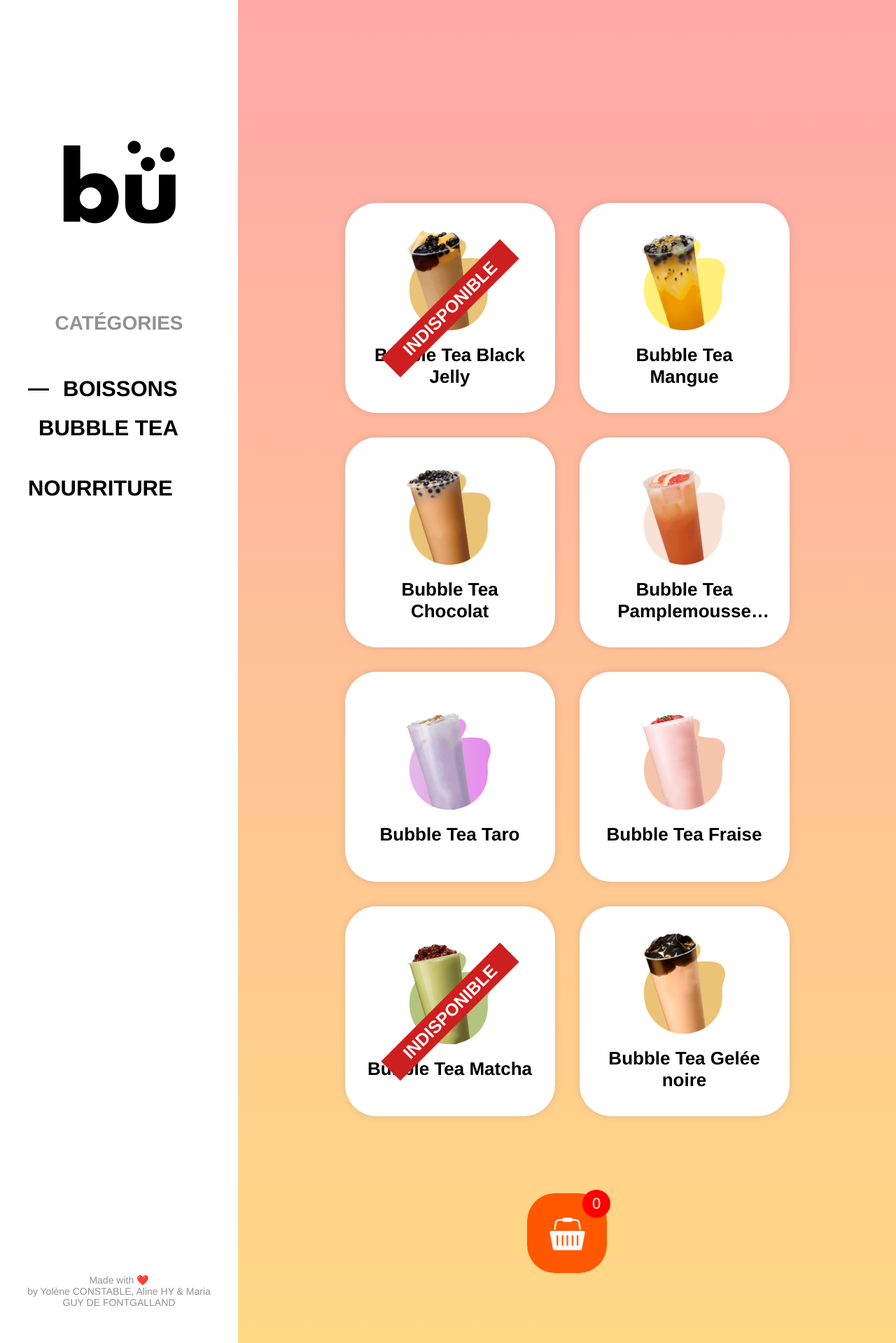
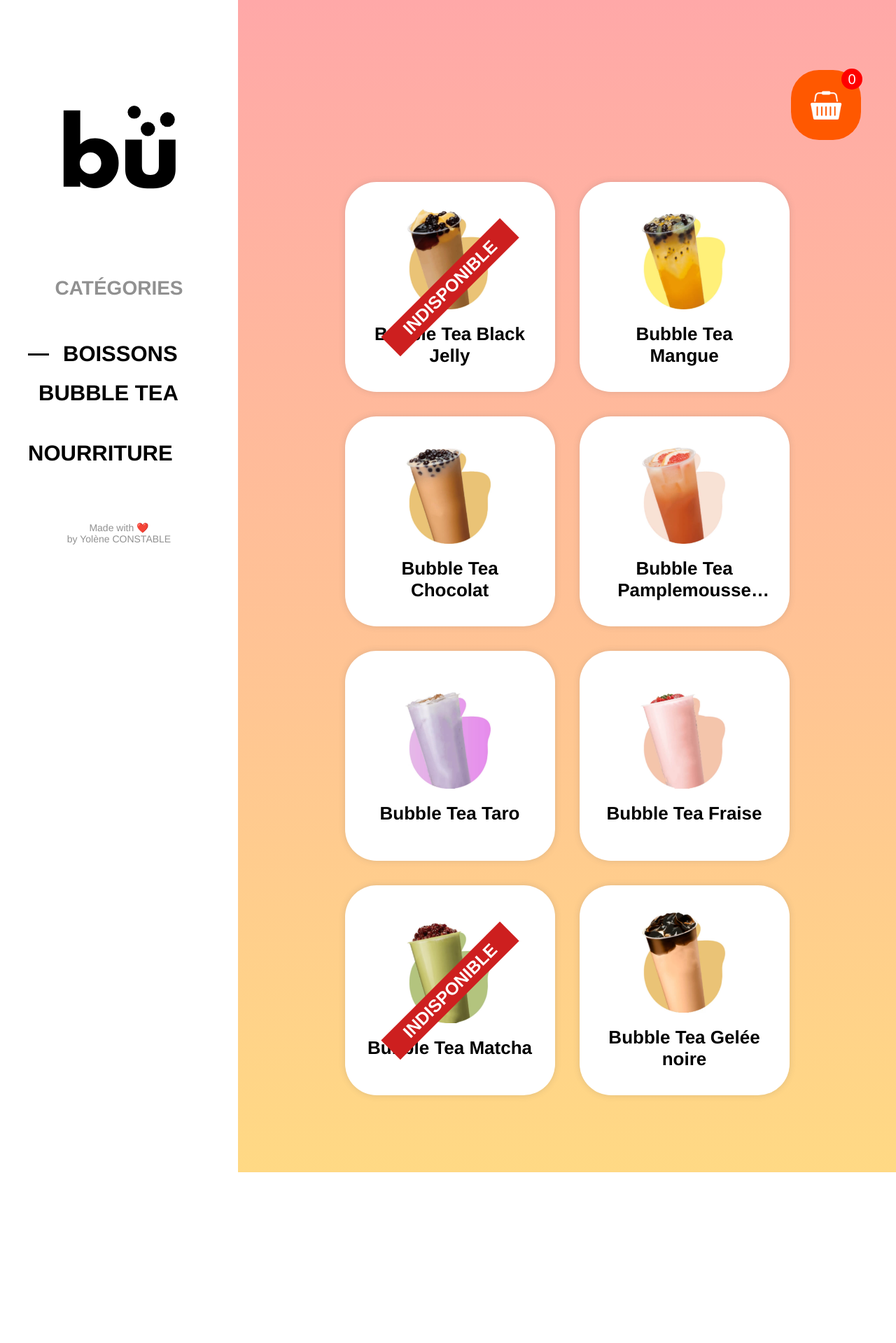
Before and after one commit to lucassab31/bubble-project, a React (Create React App) app: page /#/menu in a window 1280 px wide. Shown: the whole page at 70% size. After the commit the page ends 1675 px from the top, so only its background shows below. Built offline with nearby package versions, Linux system fonts and the light colour scheme.

Commit message:
(refactor:) code refactoring

```diff
--- a/src/components/Cart/Cart.module.css
+++ b/src/components/Cart/Cart.module.css
@@ -1,12 +1,14 @@
 .cart-container {
-    position: relative;
-    width: 114px;
-    height: 114px;
+    position: fixed;
+    top: 100px;
+    width: 100px;
+    height: 100px;
     flex-shrink: 0;
     border-radius: 40px;
     background-color: #FF5800;
-    margin-top: auto;
+    align-self: flex-end;
     cursor: pointer;
+    z-index: 1;
 }
 
 .quantity-container {
@@ -14,11 +16,11 @@
     justify-content: center;
     align-items: center;
     position: absolute;
-    top: -5px;
-    right: -5px;
-    width: 40px;
-    height: 40px;
-    font-size: 2.2rem;
+    top: -2px;
+    right: -2px;
+    width: 30px;
+    height: 30px;
+    font-size: 2rem;
     color: #fff;
     border-radius: 50%;
     background-color: #FF0000;
--- a/src/components/CartItem/CartItem.module.css
+++ b/src/components/CartItem/CartItem.module.css
@@ -24,7 +24,8 @@
 
 .cart-item-info {
     align-self: flex-start;
-    flex-grow: 1;
+    width: 100%;
+    max-width: 350px;
     flex-shrink: 0;
 }
 
@@ -64,6 +65,7 @@
     color: #979696;
     border: 1px solid #979696;
     border-radius: 50%;
+    flex-shrink: 0;
     cursor: pointer;
 }
 
--- a/src/components/Menu/Menu.jsx
+++ b/src/components/Menu/Menu.jsx
@@ -14,6 +14,7 @@ export default function Menu() {
 
     return (
         <div className={style["menu"]}>
+            <div className={style["menu-sidebar-container"]}>
                 <div className={style["menu-sidebar"]}>
                     <div className={style["menu-logo"]}>
                         <img src={LogoBubulle} alt="Logo Bubulle" />
@@ -22,7 +23,8 @@ export default function Menu() {
                     <ul className={style["menu-categories"]}>
                         {Object.keys(data.catégories).map((category, i) => <MenuCategory key={i} name={category} isActive={selectedCategory.category === category} selectedCategory={selectedCategory} selectCategory={setSelectedCategory} setFilter={setSelectedFilter} />)}
                     </ul>
-                <div className={style["menu-signature"]}>Made with ❤️ <br /> by Yolène CONSTABLE, Aline HY & Maria GUY DE FONTGALLAND</div>
+                    <div className={style["menu-signature"]}>Made with ❤️ <br /> by Yolène CONSTABLE</div>
+                </div>
             </div>
             <div className={style["menu-gallery"]}>
                 {selectedCategory.subcategory && (
@@ -30,10 +32,10 @@ export default function Menu() {
                         {data.catégories[selectedCategory.category][selectedCategory.subcategory]["filtres"].map((filterName, i) => <Filter key={i} name={filterName} isActive={selectedFilter === filterName} selectedCategory={selectedCategory} selectFilter={setSelectedFilter} filterProducts={setSelectedCategory} />)}
                     </div>
                 )}
+                <Cart cart={cart} setCart={setCart} />
                 <div className={style["product-cards-container"]}>
                     {selectedCategory.products.map((product, i) => <ProductCard key={i} productDetails={product} cart={cart} addToCart={setCart} selectedCategory={selectedCategory} />)}
                 </div>
-                <Cart cart={cart} setCart={setCart} />
             </div>
         </div>
     )
--- a/src/components/Menu/Menu.module.css
+++ b/src/components/Menu/Menu.module.css
@@ -4,14 +4,19 @@
     height: 100%;
 }
 
+.menu-sidebar-container {
+    flex-shrink: 0;
+    background-color: #fff;
+}
+
 .menu-sidebar {
     display: flex;
     flex-direction: column;
     align-items: center;
-    padding: 200px 30px 50px;
-    flex-shrink: 0;
+    position: sticky;
+    top: 0;
+    padding: 150px 30px 50px;
     width: 340px;
-    background-color: #fff;
 }
 
 .menu-logo {
@@ -35,7 +40,7 @@
     font-size: 3.1rem;
     font-weight: bold;
     text-transform: uppercase;
-    margin-bottom: 100px;
+    margin-bottom: 50px;
     padding: 10px;
     overflow-y: auto;
     overflow-x: hidden;
@@ -56,7 +61,7 @@
     row-gap: 100px;
     flex-grow: 1;
     background: linear-gradient(to bottom, #FFA8A8, #FFD984);
-    padding: 280px 50px 100px;
+    padding: 250px 50px 100px;
 }
 
 .filters-container {
--- a/src/components/Modal/Modal.jsx
+++ b/src/components/Modal/Modal.jsx
@@ -18,10 +18,10 @@ export default function Modal({ setShowModal, children }) {
         <>
             <div onClick={hideModal} className={style["modal-overlay"]}></div>
             <div ref={modal} className={style["modal"]}>
-                {children}
                 <div onClick={hideModal} className={style["close-icon"]}>
                     <img src={CloseIcon} alt="icône fermeture" />
                 </div>
+                {children}
             </div>
         </>
     )
--- a/src/components/Modal/Modal.module.css
+++ b/src/components/Modal/Modal.module.css
@@ -35,7 +35,7 @@
 
 .close-icon {
     width: fit-content;
-    margin: 50px auto 0;
+    margin: 0 0 25px auto;
     cursor: pointer;
 }
 
--- a/src/components/ProductCard/ProductCard.jsx
+++ b/src/components/ProductCard/ProductCard.jsx
@@ -130,7 +130,7 @@ export default function ProductCard({ productDetails, addToCart, cart, selectedC
                       <OptionInput key={i} id={`${option}-option-${i}`} name={option} value={optionValue.nom} price={optionValue.prix} />
                       :
                       <OptionInput key={i} id={`${option}-option-${i}`} name={option} value={optionValue} onSelectOption={() => {
-                        if(productDetails.allergènes[optionValue.toLowerCase()]) {
+                        if(productDetails.allergènes && productDetails.allergènes[optionValue.toLowerCase()]) {
                           setAllergens(productDetails.allergènes[optionValue.toLowerCase()]);
                           return
                         }
--- a/src/data/data.js
+++ b/src/data/data.js
@@ -268,7 +268,7 @@ export const data = {
             options: {
               multiple: {
                 légumes: ["Concombre", "Carotte", "Coriandre"],
-                extras: [{ nom: "Sauce piquante", prix: 2 }],
+                extras: [{ nom: "Sauce piquante", prix: 1 }],
               },
               unique: {
                 "sauce piquante": ["Oui", "Non"],
@@ -288,7 +288,7 @@ export const data = {
             options: {
               multiple: {
                 légumes: ["Concombre", "Carotte", "Coriandre"],
-                extras: [{ nom: "Sauce piquante", prix: 2 }],
+                extras: [{ nom: "Sauce piquante", prix: 1 }],
               },
               unique: {
                 "sauce piquante": ["Oui", "Non"],
@@ -308,7 +308,7 @@ export const data = {
             options: {
               multiple: {
                 légumes: ["Concombre", "Carotte", "Coriandre"],
-                extras: [{ nom: "Sauce piquante", prix: 2 }],
+                extras: [{ nom: "Sauce piquante", prix: 1 }],
               },
               unique: {
                 "source de protéines": ["Tofu", "Simili canard-laqué"],
```
Lines whose indentation alone changed are shown as unchanged.
